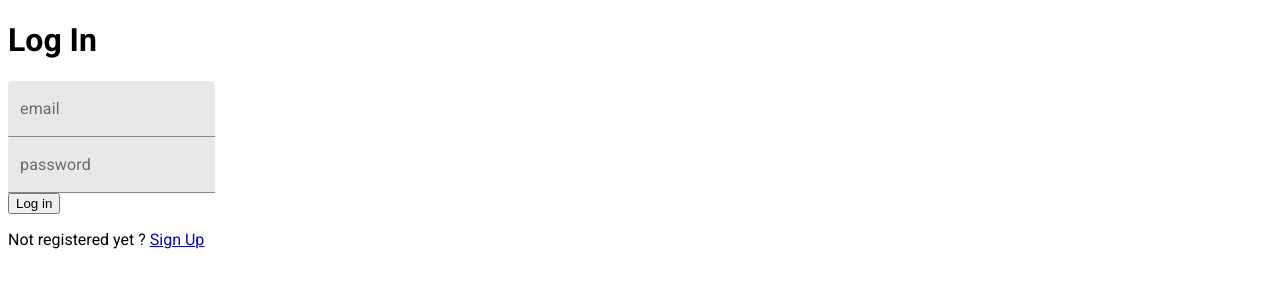
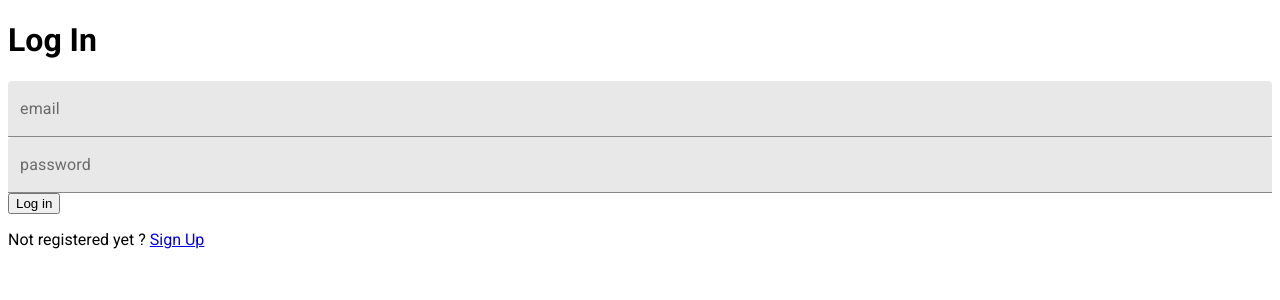
Before and after one commit to habib-chawki/social-app-front, a React (Create React App) app: page /login in a window 1280 px wide. Shown: the top 300 px of the page. Built offline with nearby package versions, Linux system fonts and the light colour scheme.

Commit message:
Refactor login form

```diff
--- a/src/components/custom/LogIn.jsx
+++ b/src/components/custom/LogIn.jsx
@@ -1,7 +1,7 @@
 import React from 'react';
 import { Link } from 'react-router-dom';
 
-import { TextField } from '@material-ui/core';
+import Input from '../common/Input';
 
 import { loginUser } from '../../services/user';
 
@@ -9,30 +9,22 @@ import withValidation from '../higher-order/withValidation';
 import withSubmission from '../higher-order/withSubmission';
 
 function LogIn({ credentials, onValidate, onSubmit }) {
-   // render input (email or password)
-   const renderInput = ({ type, name }) => {
-      return (
-         <div>
-            <TextField
-               type={type}
-               id={name}
-               name={name}
-               value={credentials[name]}
-               variant="filled"
-               onChange={onValidate}
-               label={name}
-               error={credentials.errors[name]}
-               helperText={credentials.errors[name]}
-            />
-         </div>
-      );
-   };
    return (
       <div>
          <h1>Log In</h1>
          <form onSubmit={onSubmit}>
-            {renderInput({ type: 'text', name: 'email' })}
-            {renderInput({ type: 'password', name: 'password' })}
+            <Input
+               type="text"
+               name="email"
+               credentials={credentials}
+               onValidate={onValidate}
+            />
+            <Input
+               type="password"
+               name="password"
+               credentials={credentials}
+               onValidate={onValidate}
+            />
             <input type="submit" value="Log in" />
          </form>
          <p>
```
